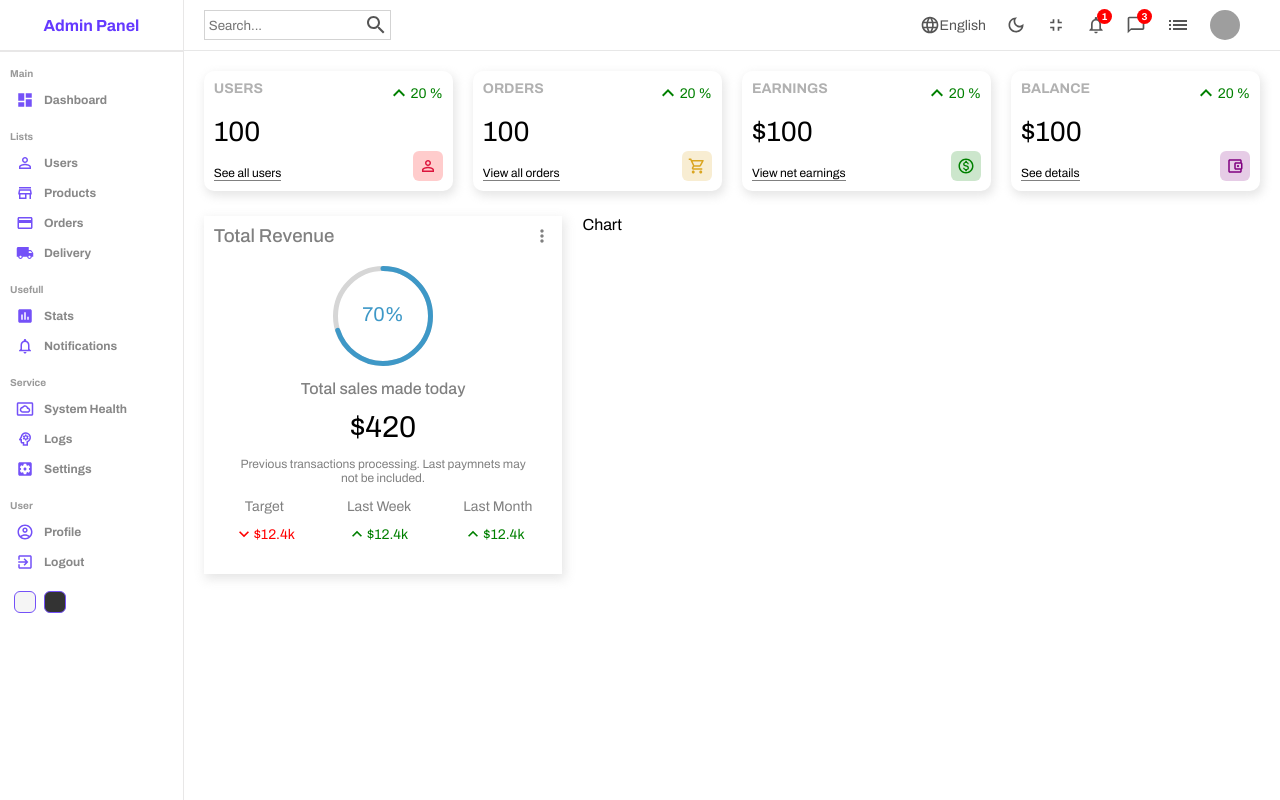
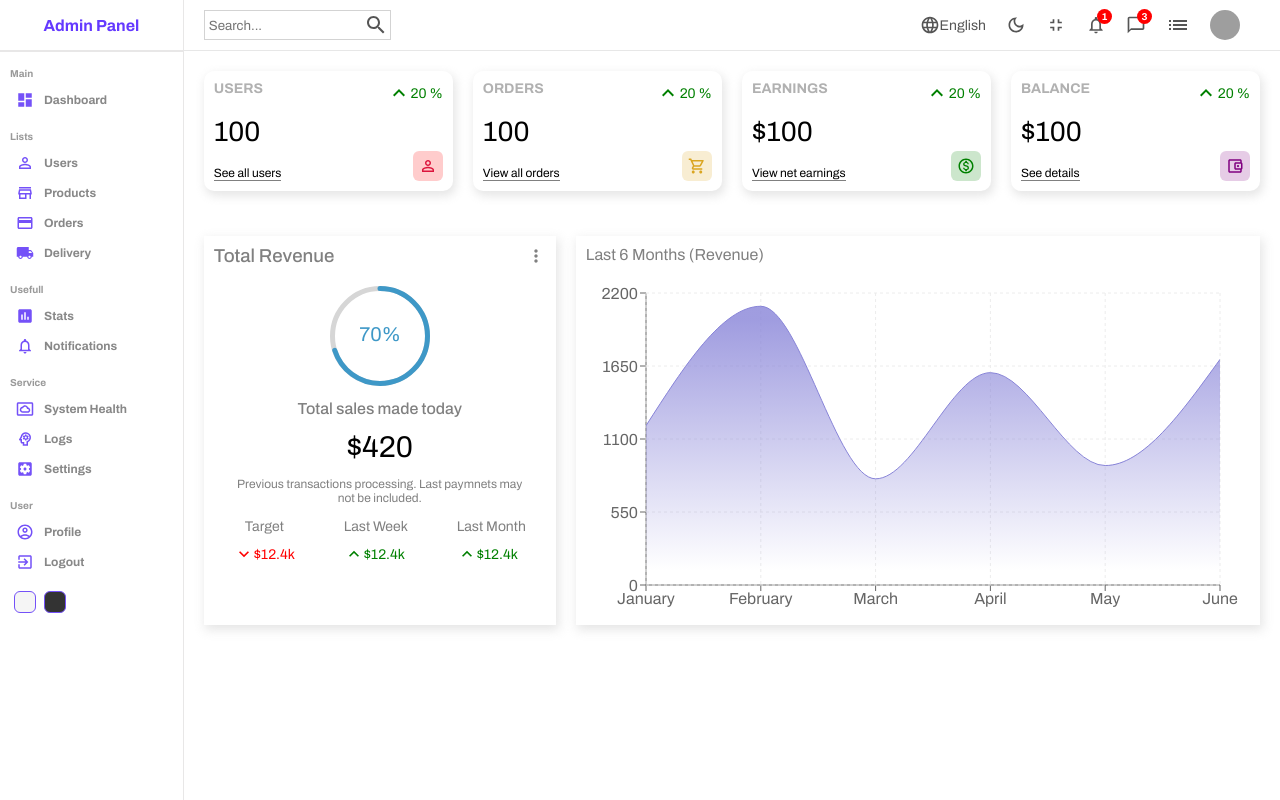
Before and after one commit to mfcandan/adminboard, a React (Create React App) app: page / in a window 1280 px wide. Built offline with nearby package versions, Linux system fonts and the light colour scheme; grey boxes are pictures that could not be loaded.

Commit message:
Chart component

```diff
--- a/package.json
+++ b/package.json
@@ -15,6 +15,7 @@
     "react-dom": "^18.2.0",
     "react-router-dom": "^6.3.0",
     "react-scripts": "5.0.1",
+    "recharts": "^2.1.13",
     "sass": "^1.54.4",
     "web-vitals": "^2.1.4"
   },
--- a/src/components/chart/Chart.jsx
+++ b/src/components/chart/Chart.jsx
@@ -1,9 +1,73 @@
-import './chart.scss'
+import {
+  AreaChart,
+  Area,
+  XAxis,
+  YAxis,
+  CartesianGrid,
+  Tooltip,
+  ResponsiveContainer,
+} from "recharts";
+import "./chart.scss";
+
+const data = [
+  {
+    name: "January",
+    Total: 1200,
+  },
+  {
+    name: "February",
+    Total: 2100,
+  },
+  {
+    name: "March",
+    Total: 800,
+  },
+  {
+    name: "April",
+    Total: 1600,
+  },
+  {
+    name: "May",
+    Total: 900,
+  },
+  {
+    name: "June",
+    Total: 1700,
+  },
+];
 
 const Chart = () => {
   return (
-    <div className='chart'>Chart</div>
-  )
-}
+    <div className="chart">
+      <div className="title">Last 6 Months (Revenue)</div>
+      <ResponsiveContainer width="100%" aspect={2 / 1}>
+        <AreaChart
+          width={730}
+          height={250}
+          data={data}
+          margin={{ top: 10, right: 30, left: 0, bottom: 0 }}
+        >
+          <defs>
+            <linearGradient id="total" x1="0" y1="0" x2="0" y2="1">
+              <stop offset="5%" stopColor="#8884d8" stopOpacity={0.8} />
+              <stop offset="95%" stopColor="#8884d8" stopOpacity={0} />
+            </linearGradient>
+          </defs>
+          <XAxis dataKey="name" />
+          <YAxis />
+          <CartesianGrid strokeDasharray="3 3" className="chartGrid" />
+          <Tooltip />
+          <Area
+            type="monotone"
+            dataKey="Total"
+            stroke="#8884d8"
+            fillOpacity={1}
+            fill="url(#total)"
+          />
+        </AreaChart>
+      </ResponsiveContainer>
+    </div>
+  );
+};
 
-export default Chart
+export default Chart;
--- a/src/components/chart/chart.scss
+++ b/src/components/chart/chart.scss
@@ -1,3 +1,15 @@
 .chart{
   flex: 4;
+  -webkit-box-shadow: 2px 4px 10px 1px rgba(0, 0, 0, 0.47);
+  box-shadow: 2px 4px 10px 1px rgba(201, 201, 201, 0.47);
+  padding: 10px;
+  color: gray;
+
+  .title{
+    margin-bottom: 20px;
+  }
+
+  .chartGrid{
+    stroke: rgb(236, 236, 236);
+  }
 }
--- a/src/pages/home/home.scss
+++ b/src/pages/home/home.scss
@@ -11,7 +11,7 @@
     }
 
     .charts{
-      padding: 5px 20px;
+      padding: 25px 20px;
     }
   }
 }
```
Also changed, not shown: 1 other file (tests, documents, lock files or other folders).
